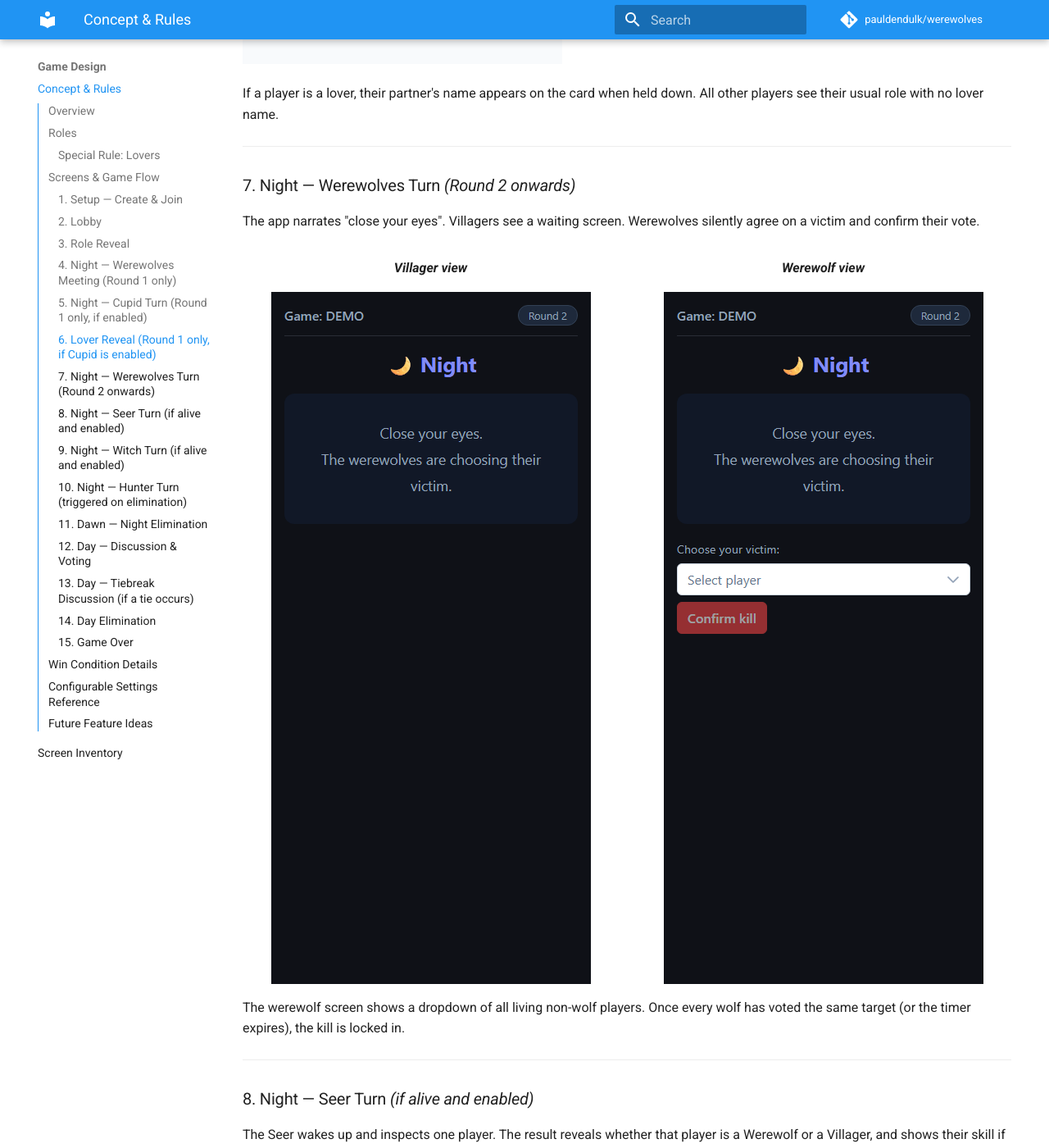
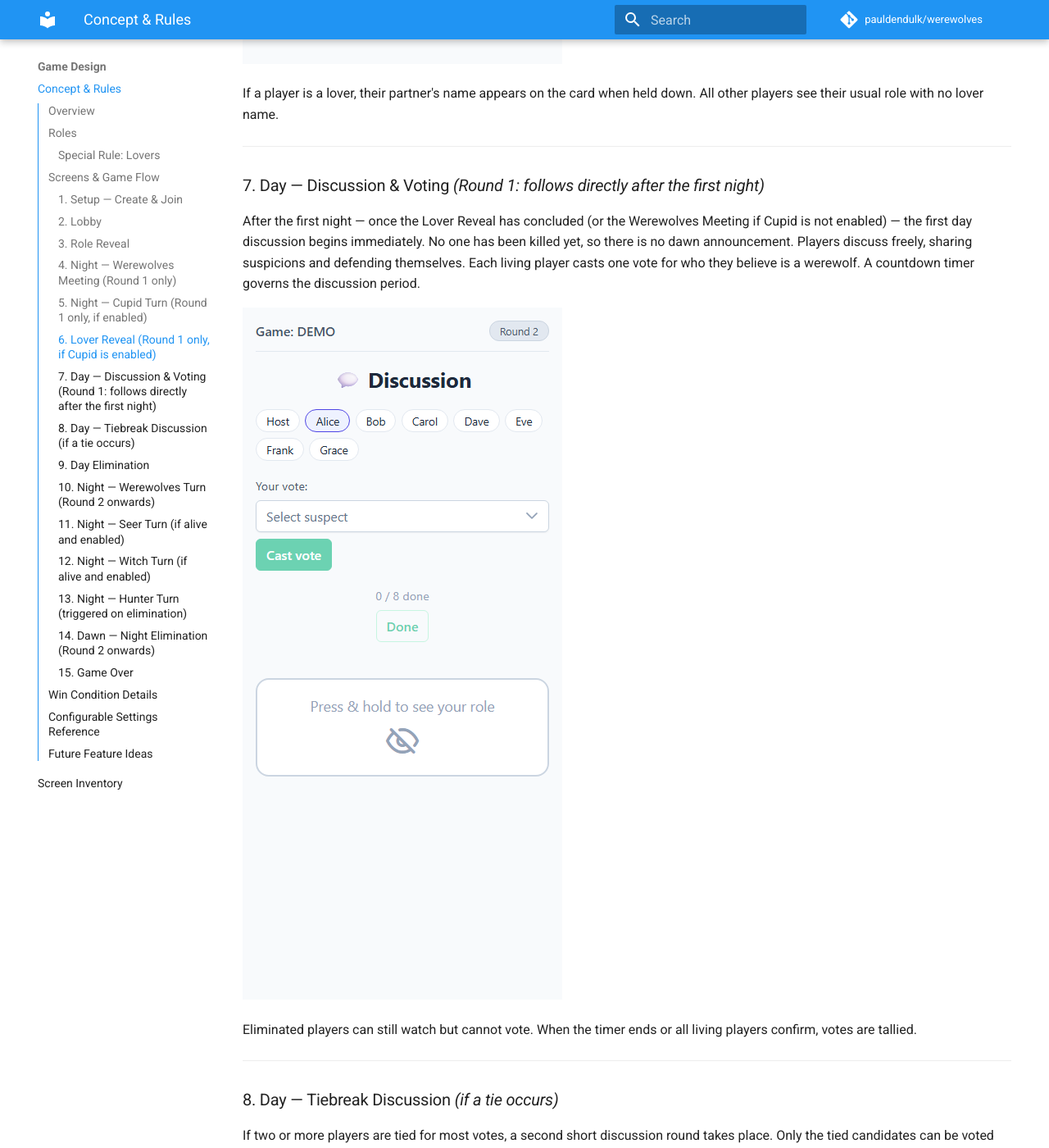
Before and after one commit to pauldendulk/werewolves, an MkDocs documentation site: the page built from docs-src/docs/game-concept.md, in a window 1280 px wide and 1400 px high, scrolled down 7799 px. Shown: the whole window at 82% size. Built offline with MkDocs 1.6.1 and Material for MkDocs 9.7.7, drawn with Linux system fonts in a browser that asks for light colours; comment, search, counter and statistics services are not loaded; some of the changed text lies outside the part shown.

```diff
--- a/docs-src/docs/game-concept.md
+++ b/docs-src/docs/game-concept.md
@@ -105,7 +105,37 @@
 
 ---
 
-### 7. Night — Werewolves Turn *(Round 2 onwards)*
+### 7. Day — Discussion & Voting *(Round 1: follows directly after the first night)*
+
+After the first night — once the Lover Reveal has concluded (or the Werewolves Meeting if Cupid is not enabled) — the first day discussion begins immediately. No one has been killed yet, so there is no dawn announcement. Players discuss freely, sharing suspicions and defending themselves. Each living player casts one vote for who they believe is a werewolf. A countdown timer governs the discussion period.
+
+![Discussion — alive player with vote controls](screenshots/19-discussion.png)
+
+Eliminated players can still watch but cannot vote. When the timer ends or all living players confirm, votes are tallied.
+
+---
+
+### 8. Day — Tiebreak Discussion *(if a tie occurs)*
+
+If two or more players are tied for most votes, a second short discussion round takes place. Only the tied candidates can be voted for this time.
+
+![Tiebreak Discussion](screenshots/20-tiebreak-discussion.png)
+
+If the tiebreak vote is also tied, no elimination occurs and the game moves straight to night.
+
+---
+
+### 9. Day Elimination
+
+The player with the most votes is eliminated and their role is publicly revealed to everyone.
+
+![Day Elimination — verdict](screenshots/21-day-elimination.png)
+
+Win conditions are checked immediately after each elimination. If the Hunter was just eliminated, the Hunter Turn phase activates before the game continues.
+
+---
+
+### 10. Night — Werewolves Turn *(Round 2 onwards)*
 
 The app narrates "close your eyes". Villagers see a waiting screen. Werewolves silently agree on a victim and confirm their vote.
 
@@ -164,7 +194,7 @@
 
 ---
 
-### 11. Dawn — Night Elimination
+### 14. Dawn — Night Elimination *(Round 2 onwards)*
 
 The app reveals what happened overnight. Everyone "opens their eyes" and sees the night's outcome.
 
@@ -176,37 +206,7 @@
 - The village woke up safely — nobody was taken
 - The Witch saved the victim, but also poisoned someone else
 
-After the announcement, the day phase begins automatically.
-
----
-
-### 12. Day — Discussion & Voting
-
-Players discuss freely, sharing suspicions and defending themselves. Each living player casts one vote for who they believe is a werewolf. A countdown timer governs the discussion period.
-
-![Discussion — alive player with vote controls](screenshots/19-discussion.png)
-
-Eliminated players can still watch but cannot vote. When the timer ends or all living players confirm, votes are tallied.
-
----
-
-### 13. Day — Tiebreak Discussion *(if a tie occurs)*
-
-If two or more players are tied for most votes, a second short discussion round takes place. Only the tied candidates can be voted for this time.
-
-![Tiebreak Discussion](screenshots/20-tiebreak-discussion.png)
-
-If the tiebreak vote is also tied, no elimination occurs and the game moves straight to night.
-
----
-
-### 14. Day Elimination
-
-The player with the most votes is eliminated and their role is publicly revealed to everyone.
-
-![Day Elimination — verdict](screenshots/21-day-elimination.png)
-
-Win conditions are checked immediately after each elimination. If the Hunter was just eliminated, the Hunter Turn phase activates before the game continues.
+After the announcement, the day discussion phase begins automatically.
 
 ---
 
```
Also changed, not shown: other parts of docs-src/docs/game-concept.md (+3 -3 lines).
